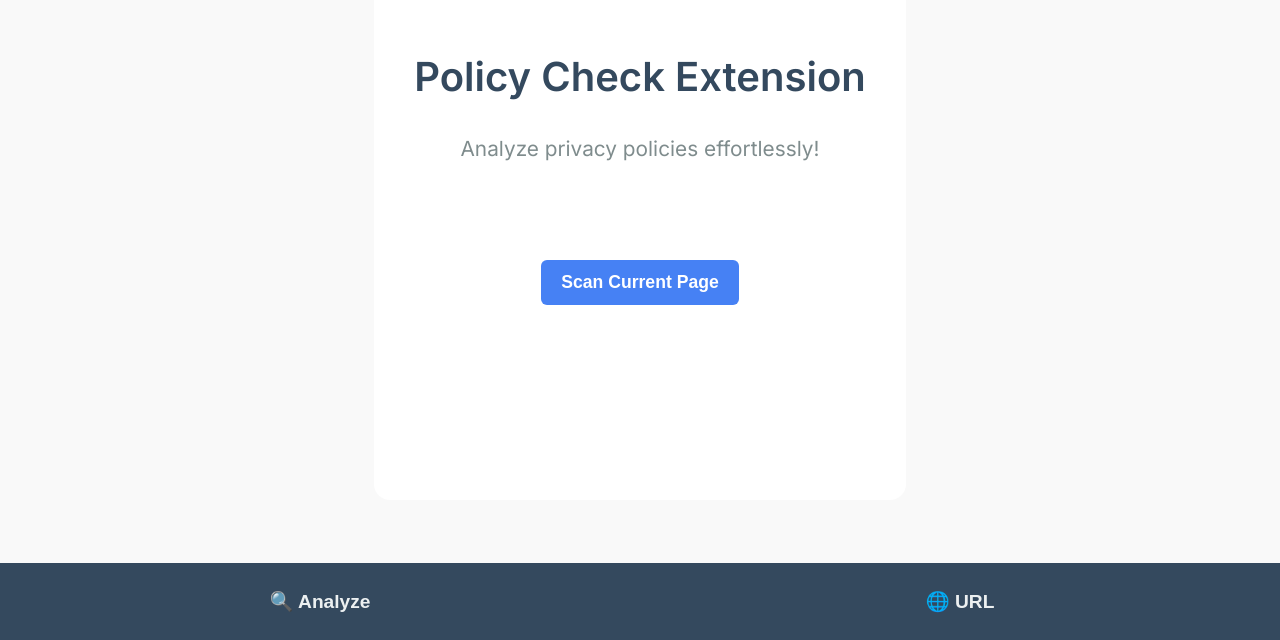
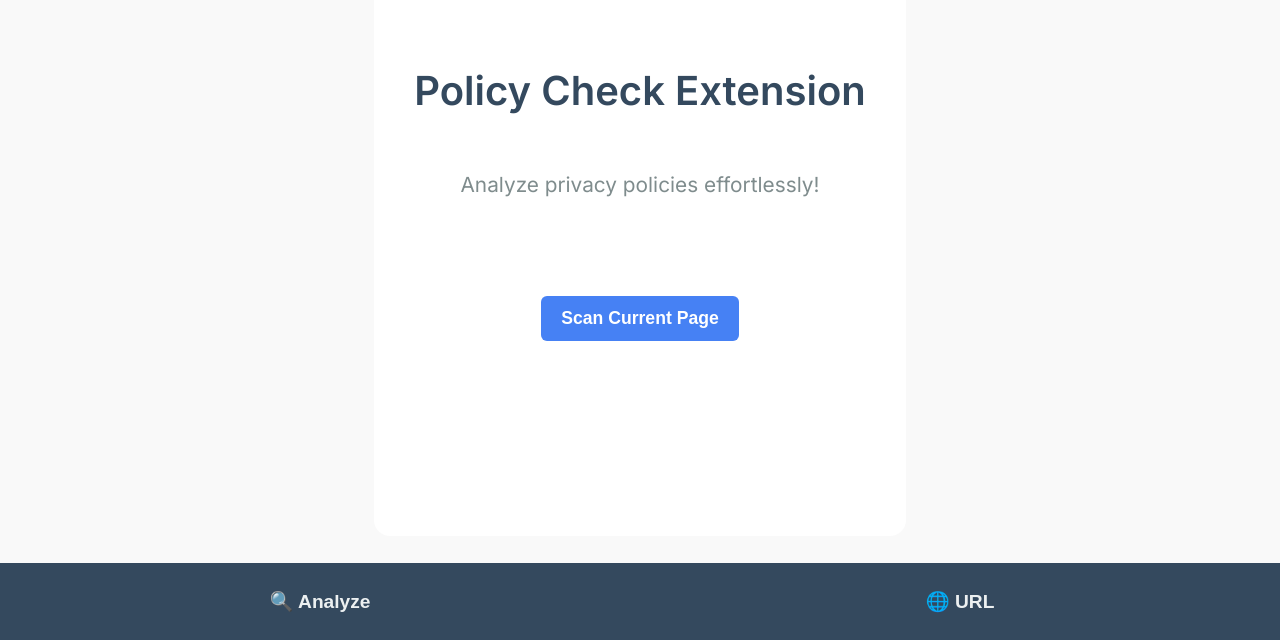
Before and after one commit to HoangMinhKhoiPham/SOEN-321-Privacy-Right-and-Consumer-Protection-Extension, a React (Vite) app in the folder Information-Security/: page / in a window 1280 px wide. Shown: the part 160-800 px from the top of the page. Built offline with nearby package versions, Linux system fonts and the light colour scheme.

Commit message:
move the back button to the top

```diff
--- a/Information-Security/src/App.css
+++ b/Information-Security/src/App.css
@@ -55,12 +55,17 @@ body {
 .header {
   text-align: center;
   margin-bottom: 30px;
+  position: relative;
+  display: flex;
+  flex-direction: column;
+  align-items: center;
 }
 
 .header h1 {
   font-size: 2.5rem;
   color: #34495e;
   font-weight: bold;
+  padding-top: 50px;
 }
 
 .header p {
@@ -129,6 +134,9 @@ button:disabled {
 
 .back-button {
   margin-bottom: 25px;
+  position: absolute;
+  left: 2px;
+  top: 10px;
   background-color: #4681f4;
   text-align: center;
   justify-content: left;
--- a/Information-Security/src/App.tsx
+++ b/Information-Security/src/App.tsx
@@ -66,6 +66,11 @@ function App() {
       ) : (
         <>
           <header className="header">
+            {state === "found" && response !== null && (
+              <button className="back-button" onClick={() => setState("")}>
+                ← Back
+              </button>
+            )}
             <h1>Policy Check Extension</h1>
             <p>Analyze privacy policies effortlessly!</p>
           </header>
@@ -73,9 +78,6 @@ function App() {
           <div className="main-content">
             {state === "found" && response !== null ? (
               <div className="result-container">
-                <button className="back-button" onClick={() => setState("")}>
-                ← Back
-                </button>
                 <div className="top-metrics">
                   <div className="circle-metric">
                     <div
```
Lines whose indentation alone changed are shown as unchanged.
